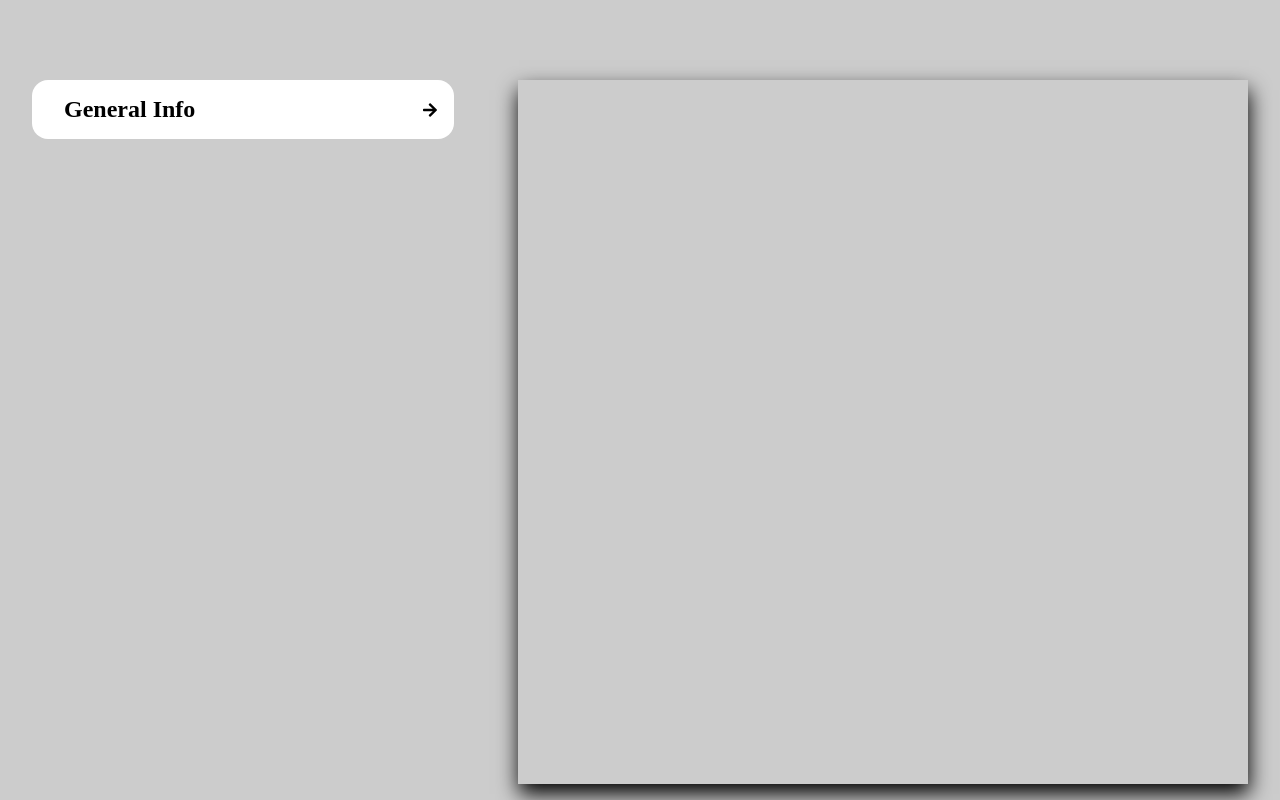
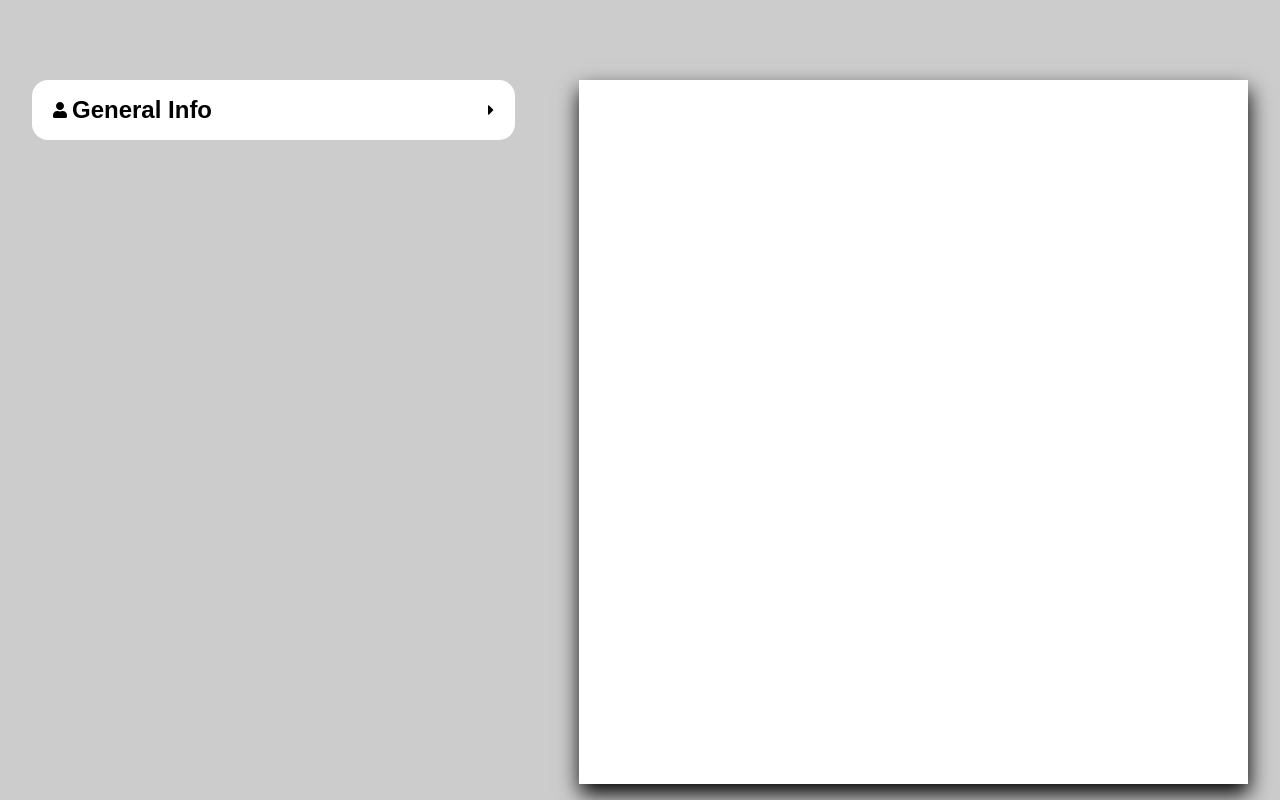
Before and after one commit to mohammed-mehdi237/odin-cv-maker, a React (Vite) app: page / in a window 1280 px wide. Built offline with nearby package versions, Linux system fonts and the light colour scheme.

Commit message:
Change icons
Add general info title icon and change arrow icons to more suitable

```diff
--- a/src/components/GeneralInfo.jsx
+++ b/src/components/GeneralInfo.jsx
@@ -1,5 +1,5 @@
 import { useState } from "react"
-import { FaArrowRight,FaArrowDown } from "react-icons/fa"
+import {FaCaretDown,FaCaretRight,FaUser } from "react-icons/fa"
 import '../styles/styles.css'
 import { Input } from "./Input"
 
@@ -9,14 +9,17 @@ export const GeneralInfo = () =>{
   return(
     <div className="general-info input-group">
       <div className="header">
-        <h2>General Info</h2>
-      {!isClicked? <FaArrowRight
+        <div className="header-title">
+          <FaUser />
+          <h2>General Info</h2>
+        </div>
+      {!isClicked? <FaCaretRight
         onClick={() => {
           setIsClicked(!isClicked)
           console.log('click')
         }}
       /> :
-      <FaArrowDown
+      <FaCaretDown
         onClick={() => {
           setIsClicked(!isClicked)
           console.log('click')
--- a/src/styles/styles.css
+++ b/src/styles/styles.css
@@ -6,6 +6,7 @@
 
 body{
   min-height: 100vh;
+  font-family: sans-serif;
 }
 
 
@@ -35,16 +36,23 @@ body{
 .header{
   display: flex;
   padding: 1rem;
+  padding-left: 0.25rem;
   justify-content: space-between;
   align-items: center;
   width: 100%;
 }
 
+.header-title {
+  display: flex;
+  align-items: center;
+  gap: 0.25rem;
+}
 
 
 .page{
-  min-width: 60%;
+  min-width: 55%;
   box-shadow: 1px 10px 20px black ;
+  background-color: white;
 }
 
 .label-input{
@@ -56,6 +64,7 @@ body{
   display: block;
   margin-bottom: 0.25rem;
   margin-left: 0.5rem;
+  font-weight: bold;
 }
 
 .label-input input{
```
